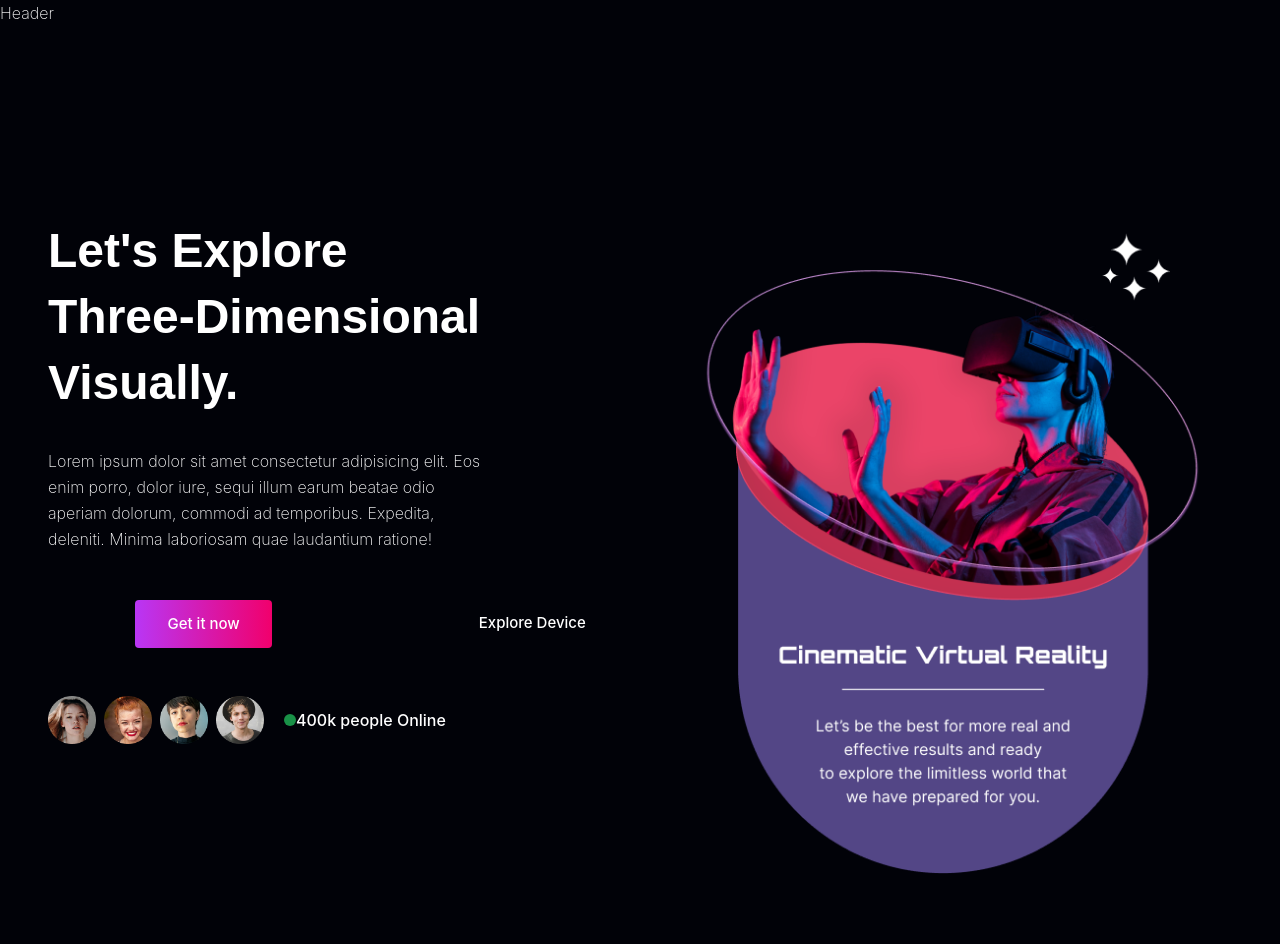
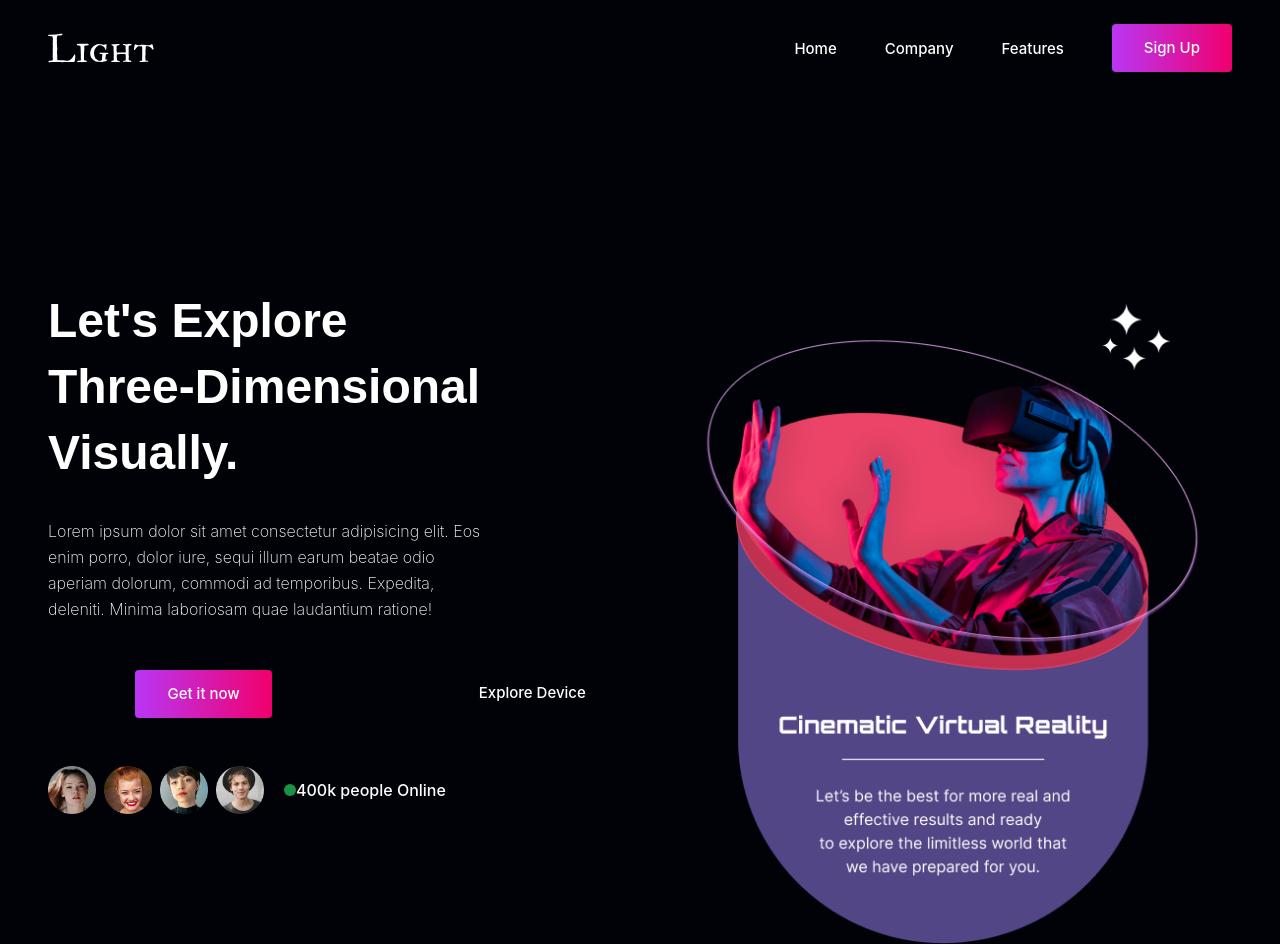
Before and after one commit to lODIN007l/vr-site, a React (Vite) app: page / in a window 1280 px wide. Before the commit the page ends 874 px from the top, so only its background shows below. Built offline with nearby package versions, Linux system fonts and the light colour scheme.

Commit message:
cambios navbar

```diff
--- a/src/App.jsx
+++ b/src/App.jsx
@@ -1,12 +1,22 @@
 //Components import
+import { useState } from "react";
 import Banner from "./components/Banner";
 import Header from "./components/Header";
+import NavMobile from "./components/NavMobile";
 
 function App() {
+  const [navegar, setNavegar] = useState(false);
   return (
     <div>
-      <Header />
+      <Header setNavegar={setNavegar} />
       <Banner />
+      <div
+        className={`${
+          navegar ? "right-0" : "-right-full"
+        } fixed top-0 bottom-0 w-48 transition-all`}
+      >
+        <NavMobile setNavegar={setNavegar} />
+      </div>
     </div>
   );
 }
--- a/src/components/Header.jsx
+++ b/src/components/Header.jsx
@@ -1,7 +1,28 @@
 import React from "react";
+import Logo from "../assets/img/logo.svg";
+import Nav from "./Nav";
+//icononos
+import { HiMenu } from "react-icons/hi";
 
-const Header = () => {
-  return <div>Header</div>;
+const Header = ({ setNavegar }) => {
+  return (
+    <header className="py-6">
+      <div className="container mx-auto">
+        <div className="flex items-center justify-between">
+          {/* logo */}
+          <a href="">
+            <img className="h-[30px]" src={Logo} />
+          </a>
+          {/* nav */}
+          <Nav />
+          <HiMenu
+            onClick={() => setNavegar(true)}
+            className="lg:hidden text-3xl text-white cursor-pointer "
+          />
+        </div>
+      </div>
+    </header>
+  );
 };
 
 export default Header;
--- a/src/components/Nav.jsx
+++ b/src/components/Nav.jsx
@@ -1,7 +1,26 @@
 import React from "react";
 
 const Nav = () => {
-  return <div>Nav</div>;
+  return (
+    <nav className="hidden lg:flex">
+      <ul className="flex items-center space-x-12 font-secondary ">
+        <li className="nav-link ">
+          <a href="#">Home</a>
+        </li>
+        <li className="nav-link ">
+          <a href="#">Company</a>
+        </li>
+        <li className="nav-link ">
+          <a href="#">Features</a>
+        </li>
+        <li>
+          <a href="#" className="btn">
+            Sign Up
+          </a>
+        </li>
+      </ul>
+    </nav>
+  );
 };
 
 export default Nav;
--- a/src/components/NavMobile.jsx
+++ b/src/components/NavMobile.jsx
@@ -1,7 +1,29 @@
 import React from "react";
+import { IoClose } from "react-icons/io5";
 
-const NavMobile = () => {
-  return <div>NavMobile</div>;
+const NavMobile = ({ setNavegar }) => {
+  return (
+    <nav className="lg:hidden bg-[#251f3f] w-full h-full">
+      <IoClose
+        onClick={() => setNavegar(false)}
+        className="text-3xl absolute left-4 top-6 cursor-pointer"
+      />
+      <ul className="flex flex-col items-center justify-center space-y-8 h-full font-secondary">
+        <li className="text-lg ">
+          <a href="">Home</a>
+        </li>
+        <li className="text-lg ">
+          <a href="">Company</a>
+        </li>
+        <li className="text-lg ">
+          <a href="">Features</a>
+        </li>
+        <li className="btn">
+          <a href="">Sign Up</a>
+        </li>
+      </ul>
+    </nav>
+  );
 };
 
 export default NavMobile;
```
